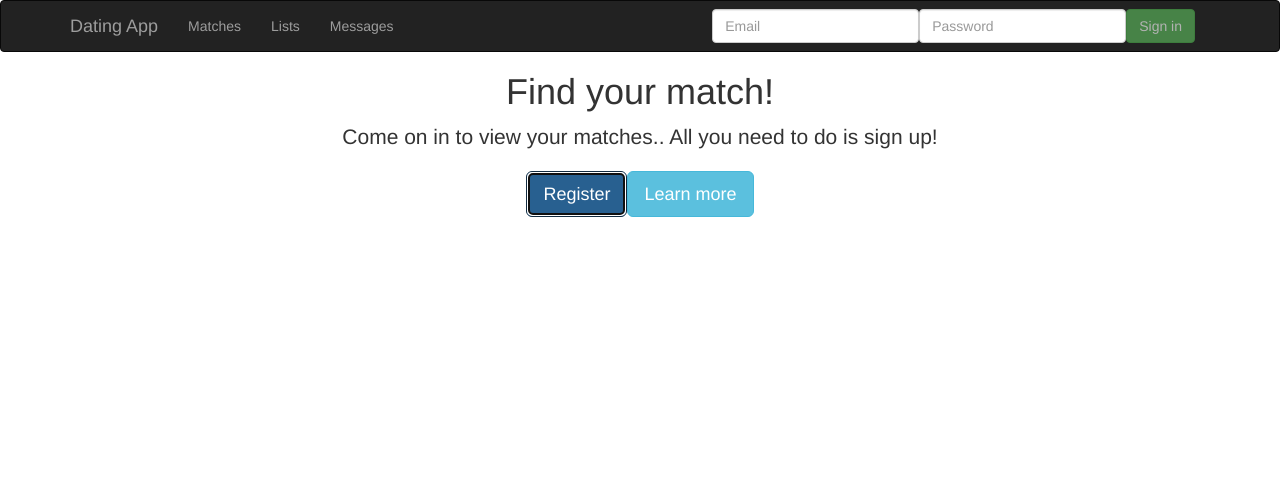
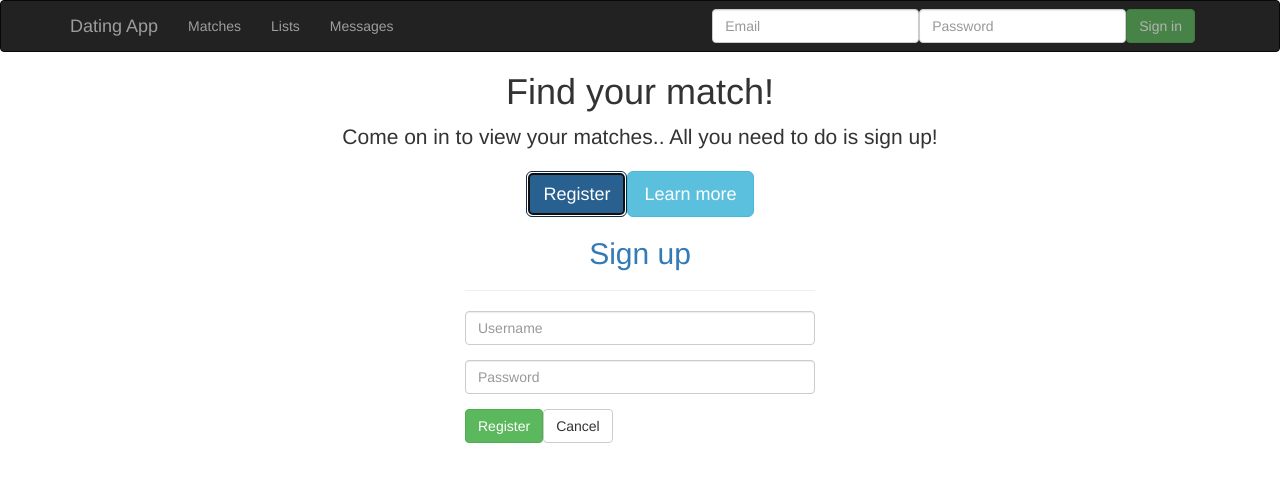
Before and after one commit to KNaka88/datingapp.spa, an Angular app: page / in a window 1280 px wide. Both pictures are taken after a click on the button "Register". Shown: the top 482 px of the page. Built offline with nearby package versions, Linux system fonts and the light colour scheme; no server answers.

Commit message:
add app-register and toggle

```diff
--- a/src/app/home/home.component.html
+++ b/src/app/home/home.component.html
@@ -2,7 +2,13 @@
   <h1>Find your match!</h1>
   <p class="lead">Come on in to view your matches.. All you need to do is sign up!</p>
   <div class="text-center">
-    <button class="btn btn-primary btn-lg">Register</button>
+    <button class="btn btn-primary btn-lg" (click)="registerToggle()">Register</button>
     <button class="btn btn-info btn-lg">Learn more</button>
   </div>
 </div>
+
+<div *ngIf="registerMode" class="container">
+    <div class="col-md-4 col-md-offset-4">
+      <app-register></app-register>
+    </div>
+</div>
--- a/src/app/home/home.component.ts
+++ b/src/app/home/home.component.ts
@@ -6,10 +6,15 @@ import { Component, OnInit } from '@angular/core';
   styleUrls: ['./home.component.css']
 })
 export class HomeComponent implements OnInit {
+  registerMode = false;
 
   constructor() { }
 
   ngOnInit() {
+
   }
 
+  registerToggle() {
+    this.registerMode = !this.registerMode;
+  }
 }
```
